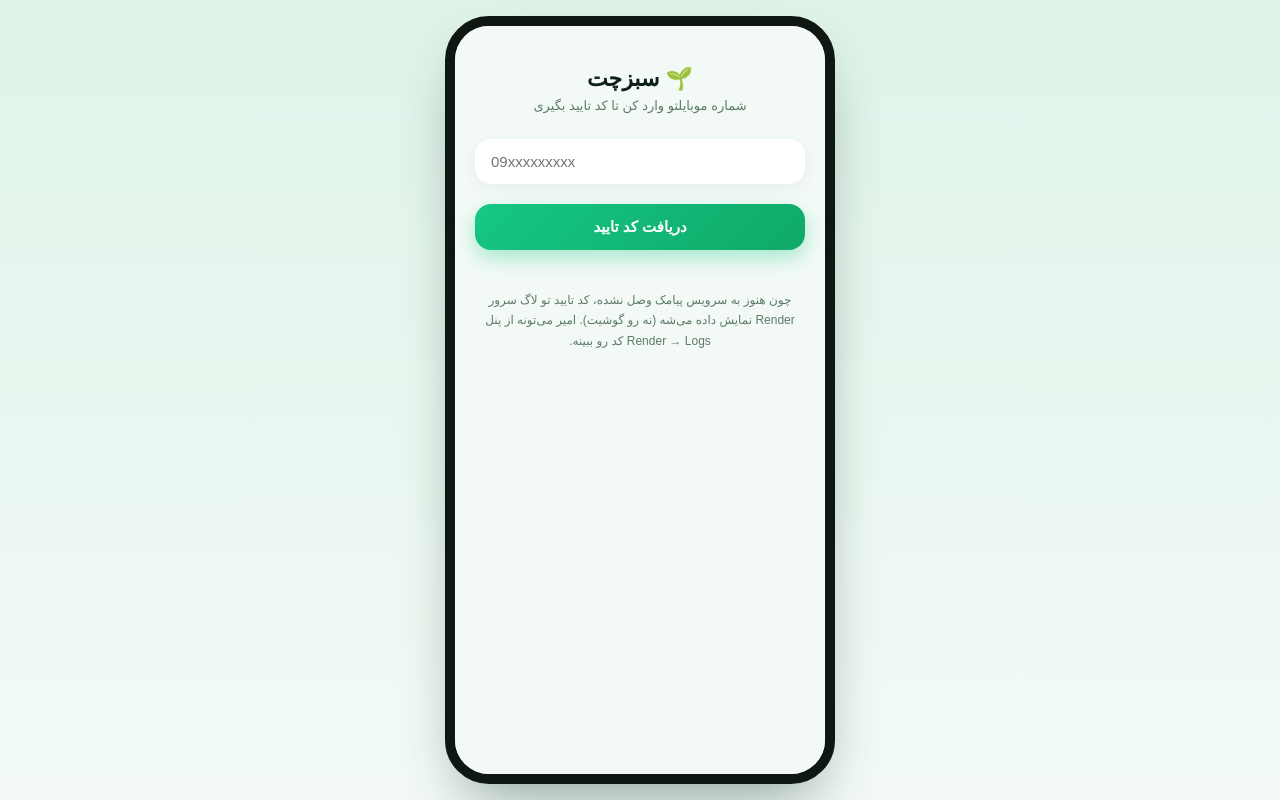
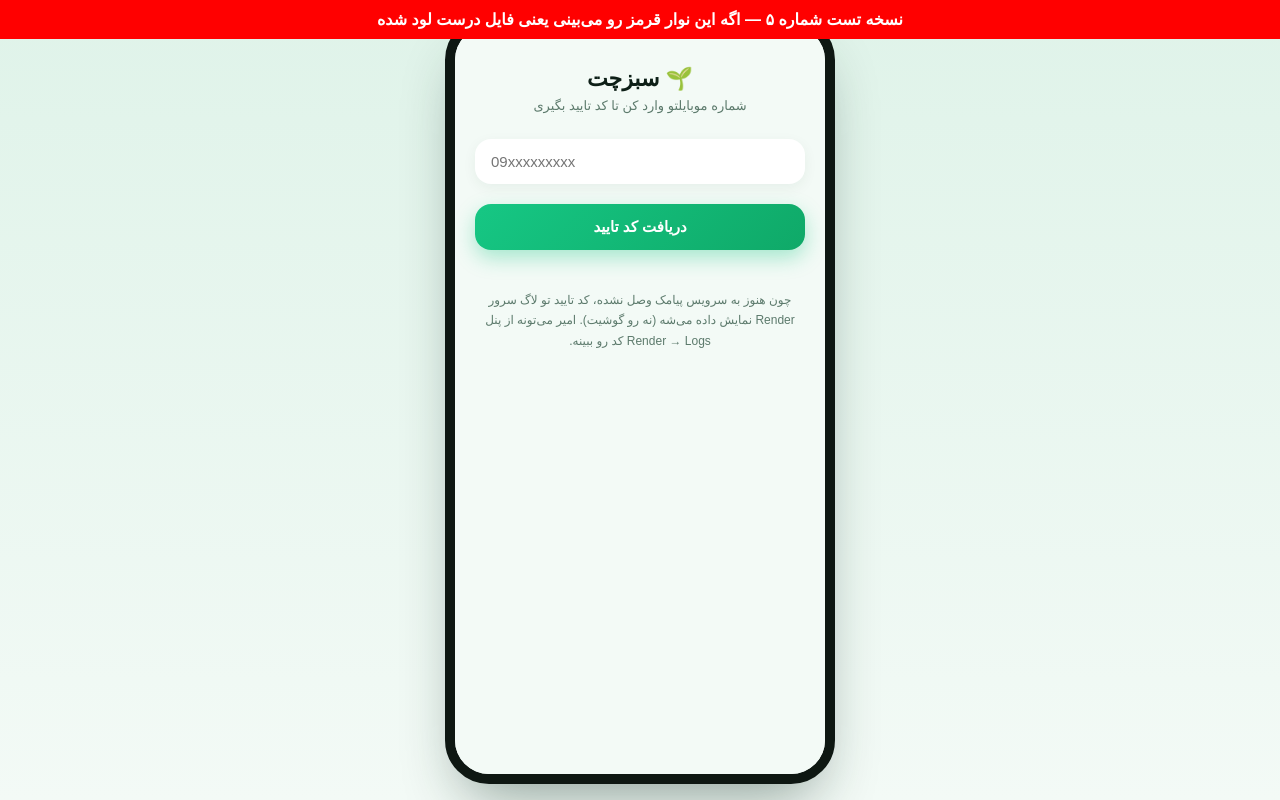
Before and after one commit to amyradynh313-ops/sabzchat-backend, a website: page messenger-backend/public/app.html in a window 1280 px wide. Drawn offline with nearby package versions, Linux system fonts and the light colour scheme; a web font is replaced by a local one.

Commit message:
Add files via upload

```diff
--- a/messenger-backend/public/app.html
+++ b/messenger-backend/public/app.html
@@ -105,6 +105,7 @@ body{
 </style>
 </head>
 <body>
+<div style="position:fixed;top:0;left:0;right:0;background:red;color:white;text-align:center;padding:10px;font-weight:900;font-size:16px;z-index:99999;">نسخه تست شماره ۵ — اگه این نوار قرمز رو می‌بینی یعنی فایل درست لود شده</div>
 <div class="phone">
 
   <!-- SCREEN 1: PHONE -->
```
